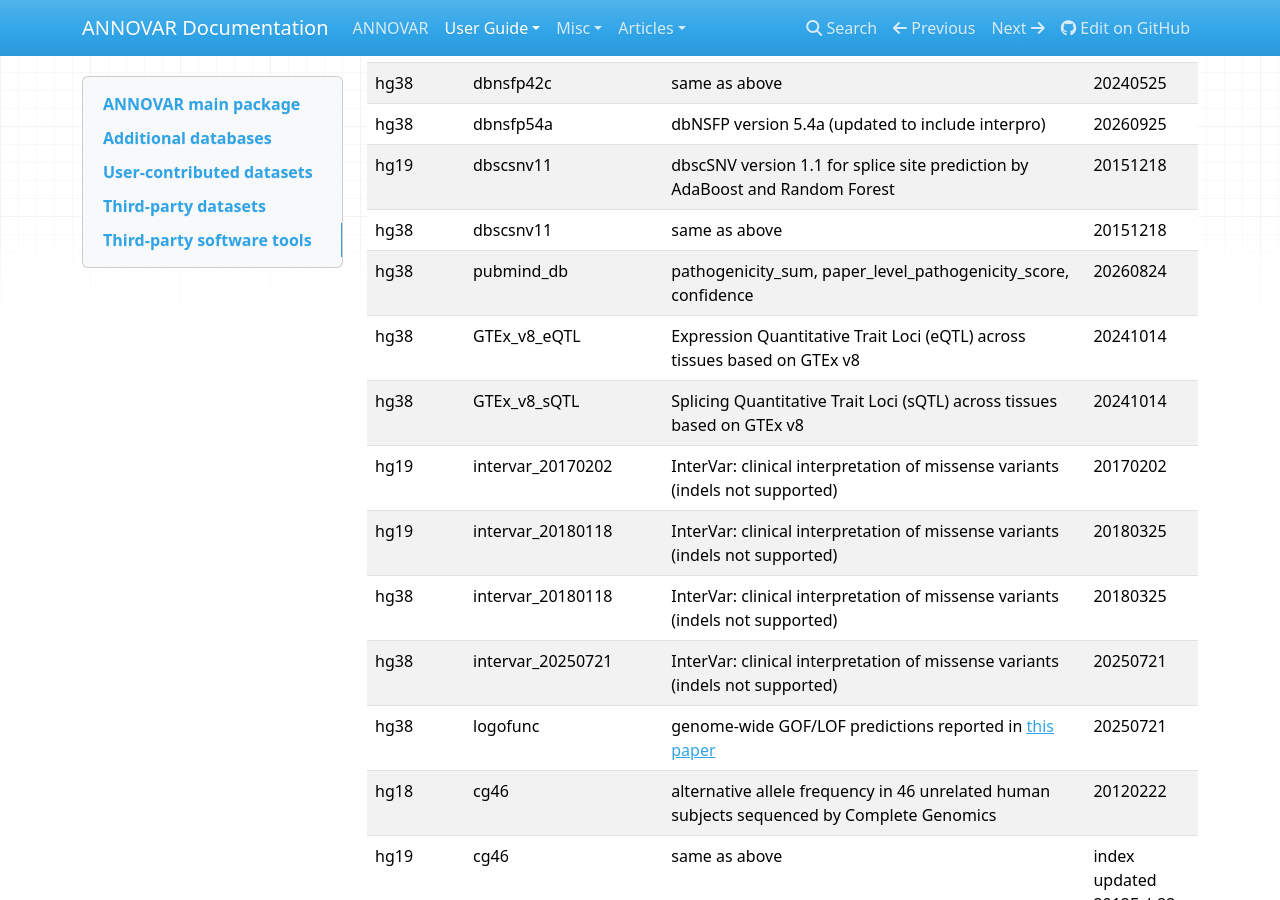
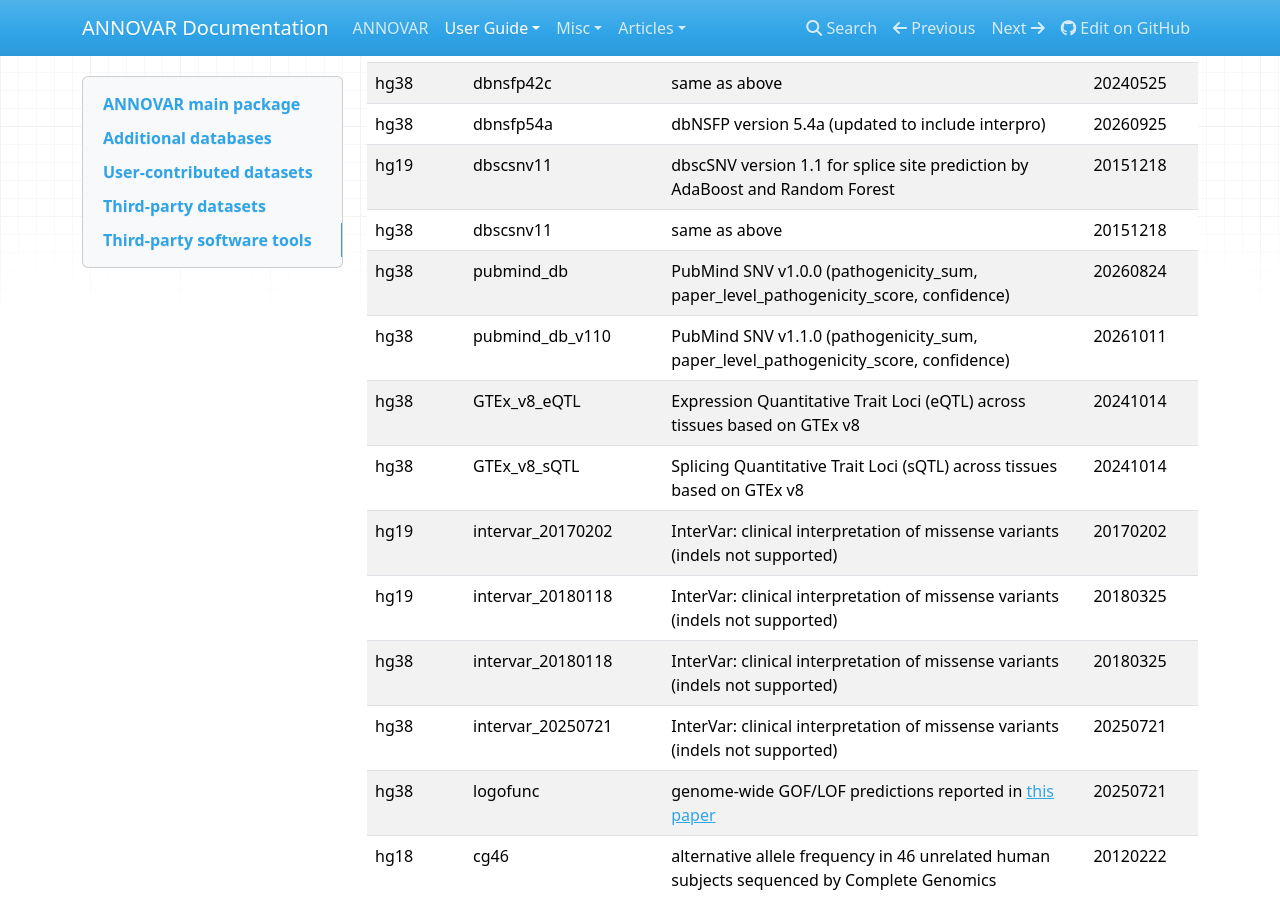
Before and after one commit to WGLab/doc-ANNOVAR, an MkDocs documentation site: the page built from docs/user-guide/download.md, in a window 1280 px wide and 900 px high, scrolled down 3865 px. Built offline with MkDocs 1.6.1, drawn with Linux system fonts in a browser that asks for light colours; nearby versions of some CDN libraries; comment, search, counter and statistics services are not loaded.

Commit message:
Update PubMind database entries in download guide

```diff
--- a/docs/user-guide/download.md
+++ b/docs/user-guide/download.md
@@ -85,7 +85,8 @@ NOTE: several whole-genome databases (cadd, cadd13, fathmm, dann, eigen, gerp++,
 | hg38 | dbnsfp54a | dbNSFP version 5.4a (updated to include interpro) | 20260925 |
 | hg19 | dbscsnv11 | dbscSNV version 1.1 for splice site prediction by AdaBoost and Random Forest | 20151218 |
 | hg38 | dbscsnv11 | same as above | 20151218 |
-| hg38 | pubmind_db | pathogenicity_sum, paper_level_pathogenicity_score, confidence | 20260824 |
+| hg38 | pubmind_db | PubMind SNV v1.0.0 (pathogenicity_sum, paper_level_pathogenicity_score, confidence) | 20260824 |
+| hg38 | pubmind_db_v110 | PubMind SNV v1.1.0 (pathogenicity_sum, paper_level_pathogenicity_score, confidence) | 20261011 |
 | hg38 | GTEx_v8_eQTL | Expression Quantitative Trait Loci (eQTL) across tissues based on GTEx v8 | 20241014 |
 | hg38 | GTEx_v8_sQTL | Splicing Quantitative Trait Loci (sQTL) across tissues based on GTEx v8 | 20241014 |
 | hg19 | intervar_20170202 | InterVar: clinical interpretation of missense variants (indels not supported)| 20170202 |
```
